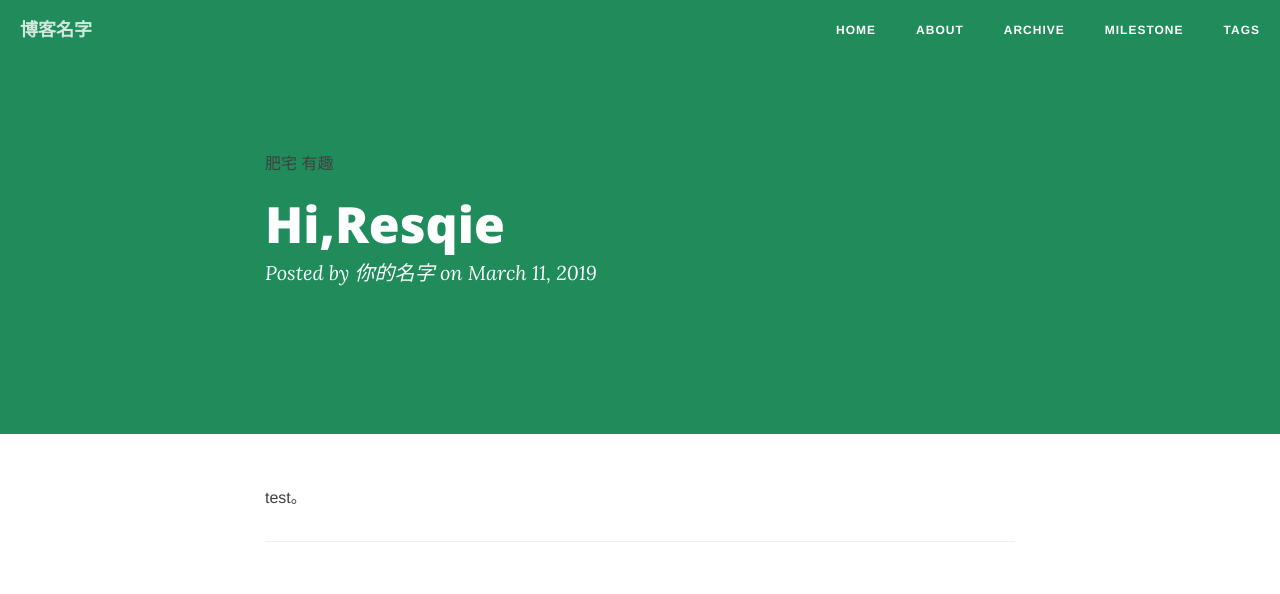
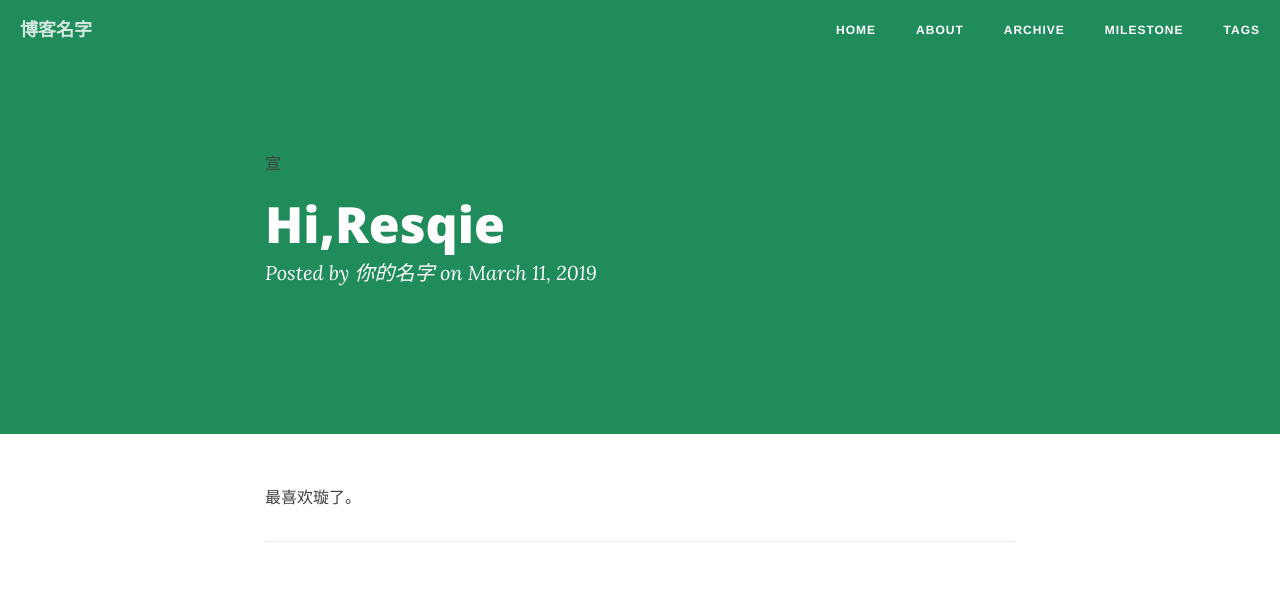
Before and after one commit to 7777777lai/Resqie.github.io, a Jekyll site: the page built from _posts/2015-03-02-how-to-write.md, in a window 1280 px wide. Shown: the top 594 px of the page. Built offline with Jekyll 4.4.1, drawn with Linux system fonts in a browser that asks for light colours; nearby versions of some CDN libraries; comment, search, counter and statistics services are not loaded.

Commit message:
19/03/11

```diff
--- a/_posts/2015-03-02-how-to-write.md
+++ b/_posts/2015-03-02-how-to-write.md
@@ -3,8 +3,8 @@ layout: post
 title: Hi,Resqie
 date: 2019-3-11
 categories: blog
-tags: [肥宅,有趣]
+tags: [宣]
 description: 在知识面前我屁都不是一个。
 ---
 
-test。
+最喜欢璇了。
```
